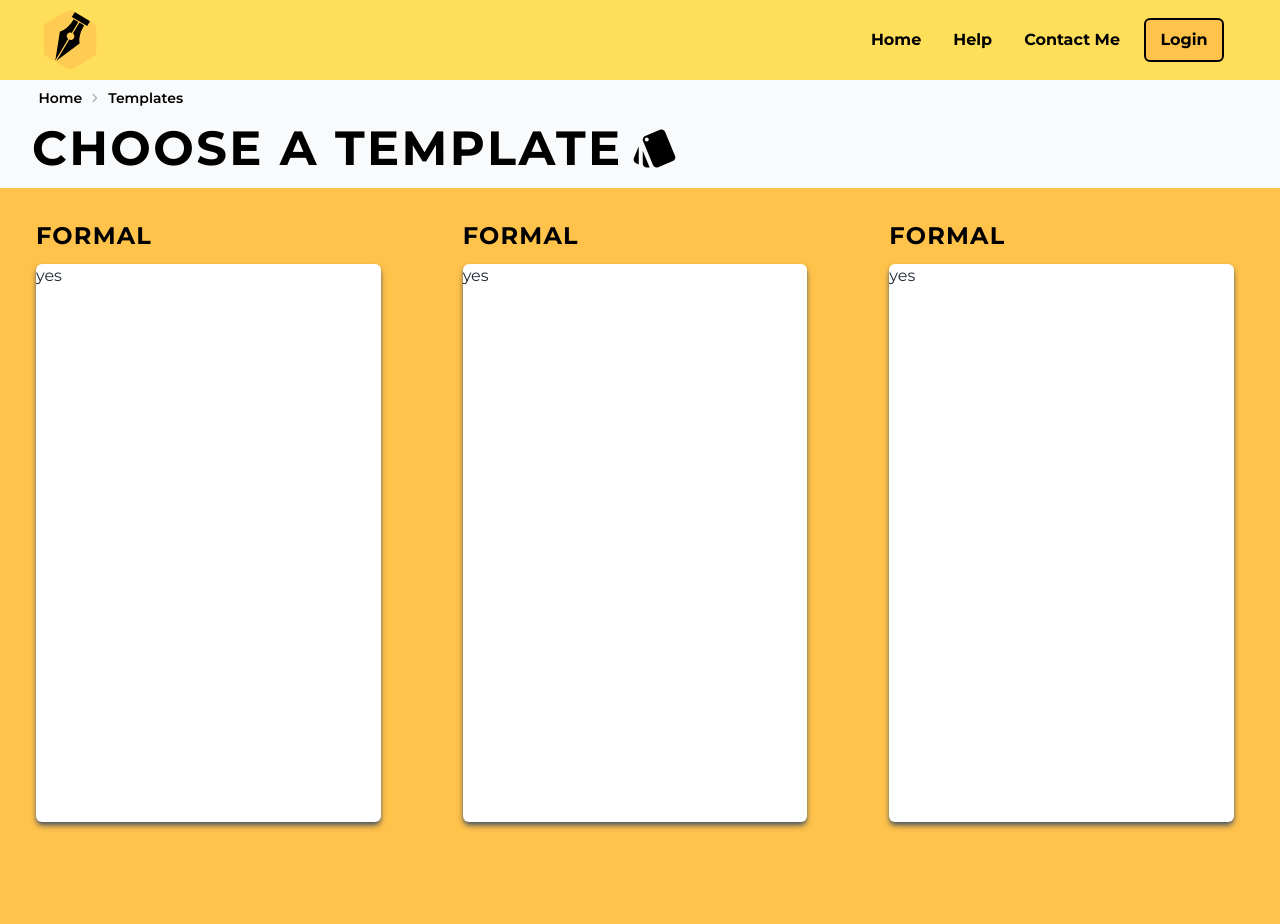
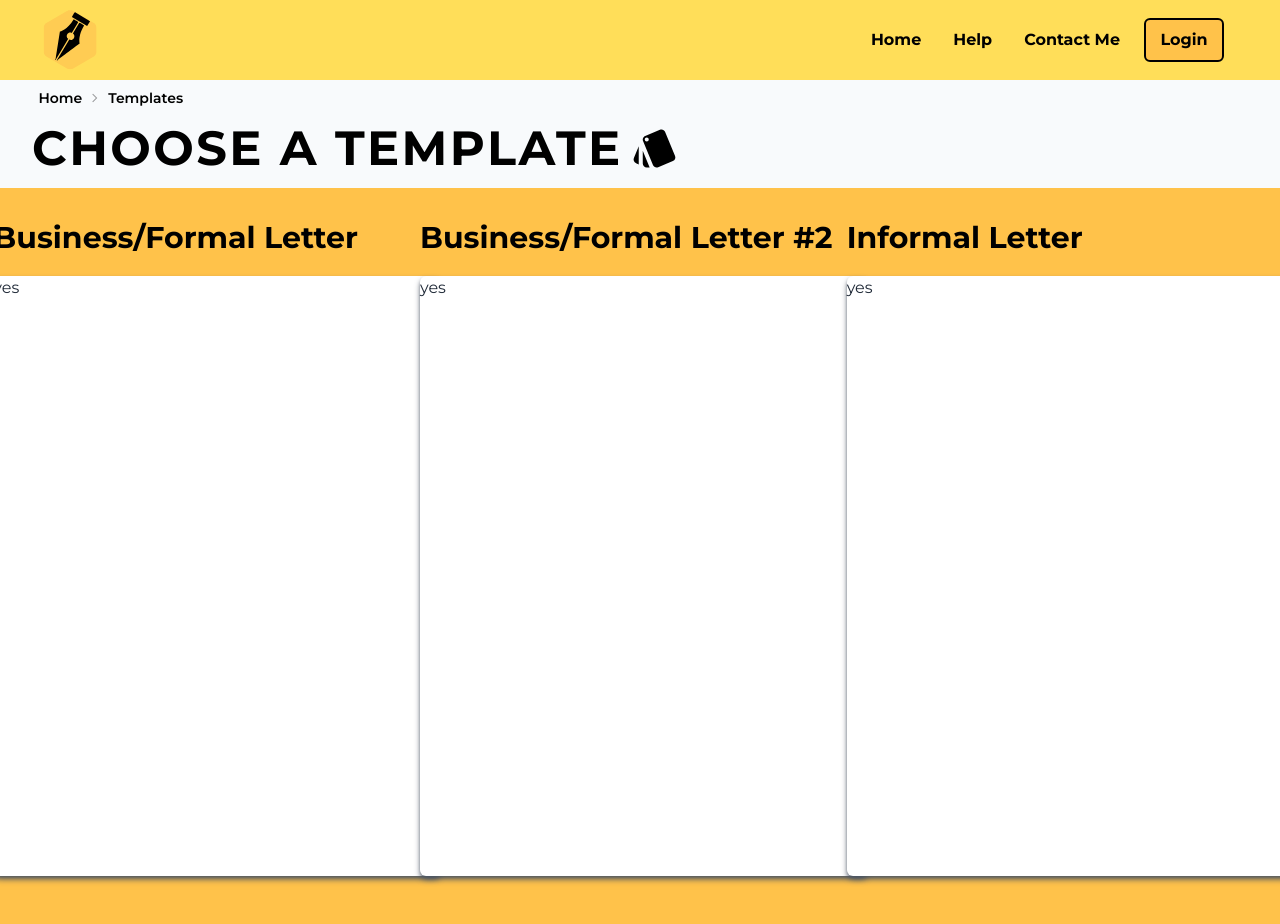
Before and after one commit to Samuel-Bonghanoy/Scriptive, a Next.js app: page /templates/one in a window 1280 px wide. Shown: the top 924 px of the page. Built offline with nearby package versions, Linux system fonts and the light colour scheme.

Commit message:
feat: add a templates route

```diff
--- a/app/templates/one/page.tsx
+++ b/app/templates/one/page.tsx
@@ -4,33 +4,33 @@ export default function page() {
   return (
     <>
       <div className="h-full w-full flex justify-center">
-        <div className="h-[85%] w-[85%] ml-2 flex flex-col gap-3 mt-[2rem]">
-          <p className="self-start bg-subyellow font-bold text-2xl  text-black tracking-wider uppercase">
-            Formal
+        <div className="h-[85%] w-fit ml-2 flex flex-col gap-5 mt-[2rem]">
+          <p className="self-start bg-subyellow font-bold text-3xl  text-black ">
+            Business/Formal Letter
           </p>
-          <div className="h-[85%] w-[95%] bg-white rounded-md shadow-gray-600 shadow-md">
+          <div className="h-[95%] w-[28rem] bg-white rounded-md shadow-gray-600 shadow-md">
             {" "}
             yes
           </div>
         </div>
       </div>
       <div className="h-full w-full flex justify-center">
-        <div className="h-[85%] w-[85%] ml-2 flex flex-col gap-3 mt-[2rem]">
-          <p className="self-start bg-subyellow font-bold text-2xl  text-black tracking-wider uppercase">
-            Formal
+        <div className="h-[85%] w-fit ml-2 flex flex-col gap-5 mt-[2rem]">
+          <p className="self-start bg-subyellow font-bold text-3xl  text-black ">
+            Business/Formal Letter #2
           </p>
-          <div className="h-[85%] w-[95%] bg-white rounded-md shadow-gray-600 shadow-md">
+          <div className="h-[95%] w-[28rem] bg-white rounded-md shadow-gray-600 shadow-md">
             {" "}
             yes
           </div>
         </div>
       </div>
       <div className="h-full w-full flex justify-center">
-        <div className="h-[85%] w-[85%] ml-2 flex flex-col gap-3 mt-[2rem]">
-          <p className="self-start bg-subyellow font-bold text-2xl  text-black tracking-wider uppercase">
-            Formal
+        <div className="h-[85%] w-fit ml-2 flex flex-col gap-5 mt-[2rem]">
+          <p className="self-start bg-subyellow font-bold text-3xl  text-black ">
+            Informal Letter
           </p>
-          <div className="h-[85%] w-[95%] bg-white rounded-md shadow-gray-600 shadow-md">
+          <div className="h-[95%] w-[28rem] bg-white rounded-md shadow-gray-600 shadow-md">
             {" "}
             yes
           </div>
```
